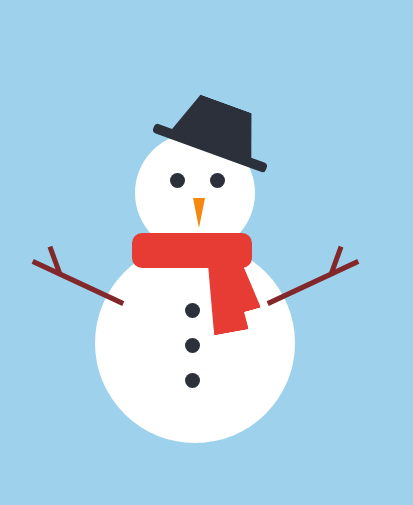
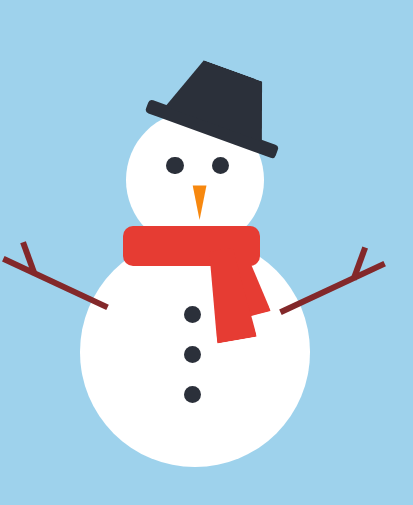
Before and after one commit to ConorCrutchley/css-art-gallery, a plain HTML site: page 25 - snowman/index.html in a window 390 px wide. Shown: the part 139-644 px from the top of the page, 413 px wide, since content can reach past the window. Drawn offline with Linux system fonts and the light colour scheme.

Commit message:
feat: Made snowman drawing responsive

```diff
--- a/25 - snowman/style.css
+++ b/25 - snowman/style.css
@@ -14,123 +14,127 @@ div {
   position: relative;
 }
 .snowman {
-  width: 340px;
-  height: 500px;
+  aspect-ratio: 17/25;
+  width: 100%;
 }
 .circle {
   aspect-ratio: 1/1;
   border-radius: 50%;
 }
 .head {
-  height: 120px;
+  height: 24%;
   background-color: #fff;
-  top: 100px;
-  left: 110px;
+  top: 20%;
+  left: 32.35294117647059%;
 }
 .eye {
-  width: 15px;
+  width: 12.5%;
   background: var(--dark-grey);
 }
 .eye.left {
-  top: 40px;
-  left: 35px;
+  top: 33.33333333333333%;
+  left: 29.166666666666668%;
 }
 .eye.right {
-  top: 25px;
-  left: 75px;
+  top: 20.833333333333336%;
+  left: 62.5%;
 }
 .nose {
-  width: 30px;
-  height: 30px;
+  aspect-ratio: 1 / 1;
+  width: 25%;
   background-color: #f7880f;
-  top: 35px;
-  left: 49px;
+  top: 29.166666666666668%;
+  left: 40.833333333333336%;
   clip-path: polygon(50% 100%, 30% 0, 70% 0);
 }
 .hat {
-  width: 120px;
-  height: 10px;
+  width: 100%;
+  height: 10%;
   background-color: var(--dark-grey);
   border-radius: 4px;
-  bottom: 50px;
-  left: 15px;
+  bottom: 41.66666666666667%;
+  left: 12.5%;
   transform: rotate(20deg);
 }
 .hat-top {
-  height: 50px;
-  width: 90px;
+  aspect-ratio: 9 / 5;
+  width: 75%;
   background-color: var(--dark-grey);
-  bottom: 42px;
-  left: 15px;
+  bottom: 400%;
+  left: 12.5%;
   clip-path: polygon(20% 0%, 80% 0%, 100% 100%, 0% 100%);
 }
 .body {
-  width: 200px;
+  width: 58.82352941176471%;
   background-color: #fff;
-  top: 90px;
-  left: 70px;
+  top: 18%;
+  left: 20.588235294117645%;
+}
+.buttons {
+  top: 30%;
+  left: 45%;
+  width: 100%;
+  aspect-ratio: 40 / 17;
+  display: flex;
+  flex-direction: column;
+  justify-content: space-between;
 }
 .buttons > div {
-  width: 15px;
+  width: 7.5%;
   background-color: var(--dark-grey);
-  margin-bottom: 20px;
-}
-.buttons {
-  top: 60px;
-  left: 90px;
 }
 .hand {
-  width: 100px;
-  height: 5px;
+  aspect-ratio: 20/1;
+  width: 50%;
   background-color: var(--brown);
 }
 .hand > div {
-  width: 30px;
-  height: 5px;
-  bottom: 10px;
+  width: 30%;
+  height: 100%;
+  bottom: 200%;
   background-color: var(--brown);
 }
 .hand.left {
-  bottom: 68px;
-  right: 67px;
+  bottom: 24%;
+  right: 36%;
   transform: rotate(25deg);
 }
 .hand.left > div {
-  left: 5px;
+  left: 5%;
   transform: rotate(45deg);
 }
 .hand.right {
-  bottom: 73px;
-  left: 168px;
+  bottom: 24%;
+  left: 85%;
   transform: rotate(-25deg);
 }
 .hand.right > div {
-  left: 65px;
+  left: 65%;
   transform: rotate(-45deg);
 }
 .scarf,
 .scarf3 {
-  width: 35px;
+  width: 10.294117647058822%;
   background-color: var(--red);
   clip-path: polygon(20% 0%, 80% 0%, 100% 100%, 0% 100%);
 }
 .scarf {
-  height: 50px;
-  left: 195px;
-  bottom: 90px;
+  height: 10%;
+  left: 57.35294117647059%;
+  bottom: 18%;
   transform: rotate(-15deg);
 }
 .scarf2 {
-  width: 120px;
-  height: 35px;
+  width: 35.294117647058826%;
+  height: 7%;
   background-color: var(--red);
-  bottom: 170px;
-  left: 107px;
+  bottom: 34%;
+  left: 31.470588235294116%;
   border-radius: 10px;
 }
 .scarf3 {
-  height: 80px;
-  bottom: 185px;
-  left: 182px;
+  height: 16%;
+  bottom: 37%;
+  left: 53.529411764705884%;
   transform: rotate(-10deg);
 }
```
